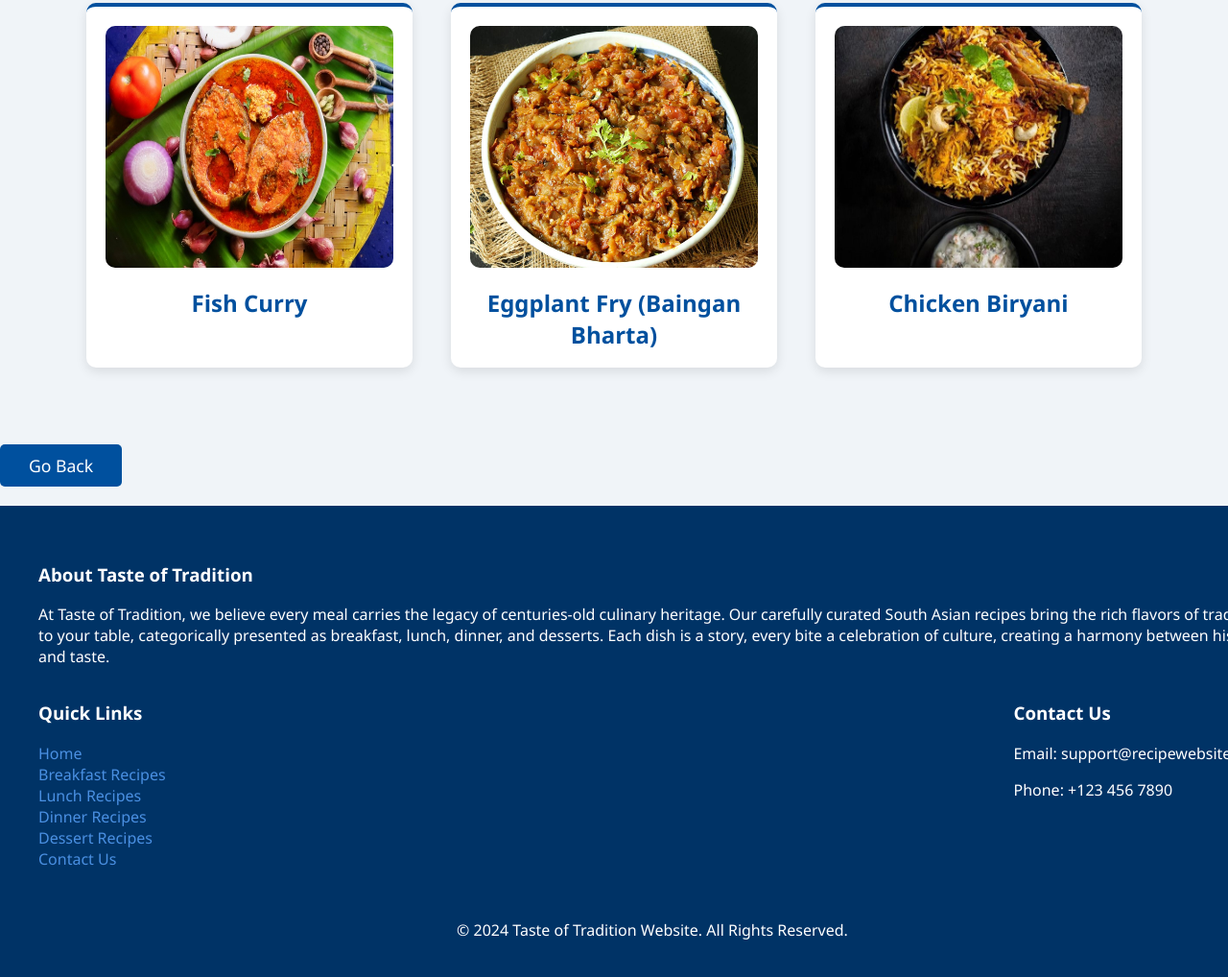
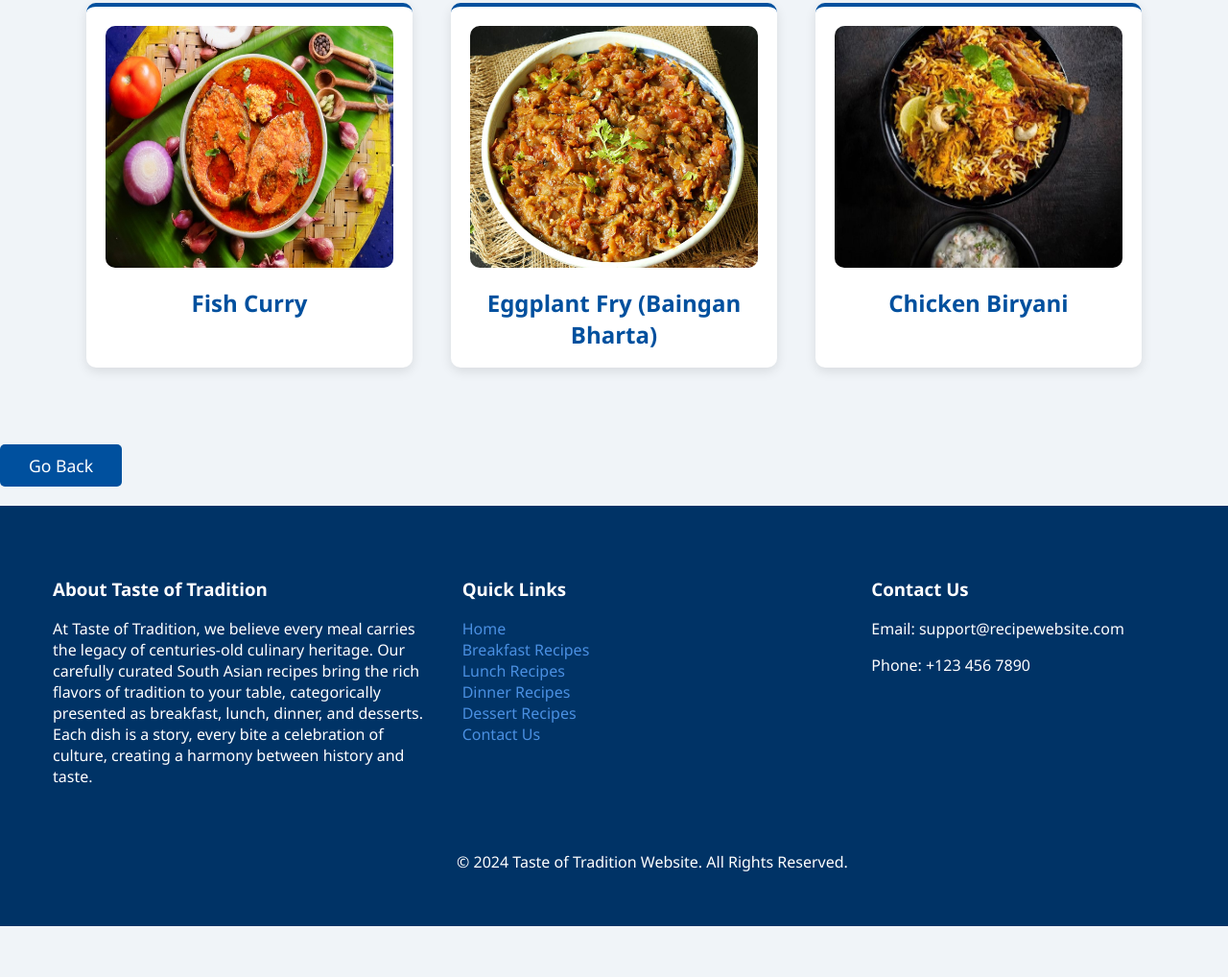
Before and after one commit to a-zahi2002/Taste-of-Tradition-Cookbook, a plain HTML site: page Lunch.html in a window 1280 px wide. Shown: the part 1056-2074 px from the top of the page at 96% size. After the commit the page ends 2021 px from the top, so only its background shows below. Drawn offline with Linux system fonts and the light colour scheme.

Commit message:
Refactor footer styles and remove unnecessary text alignment

```diff
--- a/Category.css
+++ b/Category.css
@@ -150,7 +150,9 @@ footer {
     width: 100%;
 }
 
-
+.footer-content,
+.footer-links,
+.footer-contact,
 .footer-social {
     flex: 1;
     min-width: 200px;
@@ -181,6 +183,3 @@ footer {
     width: 100%;
     margin-top: 20px;
 }
-.footer p{
-    text-align: justify;
-}
```
